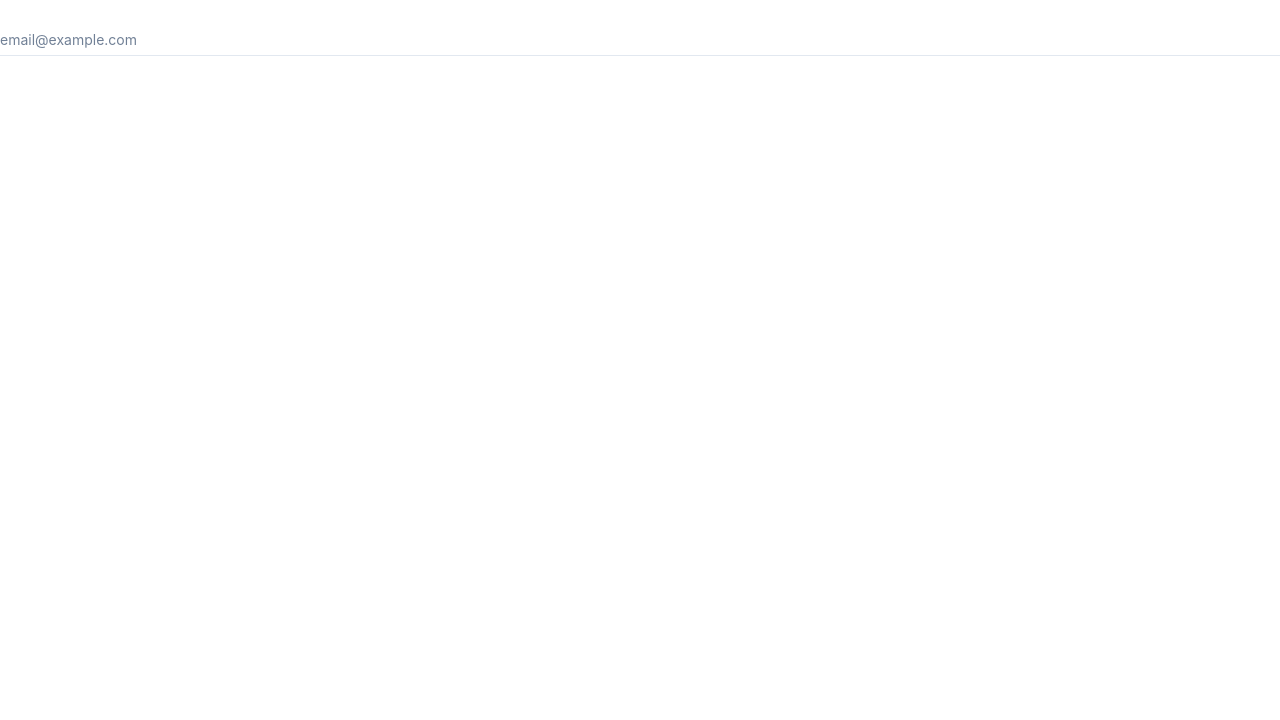
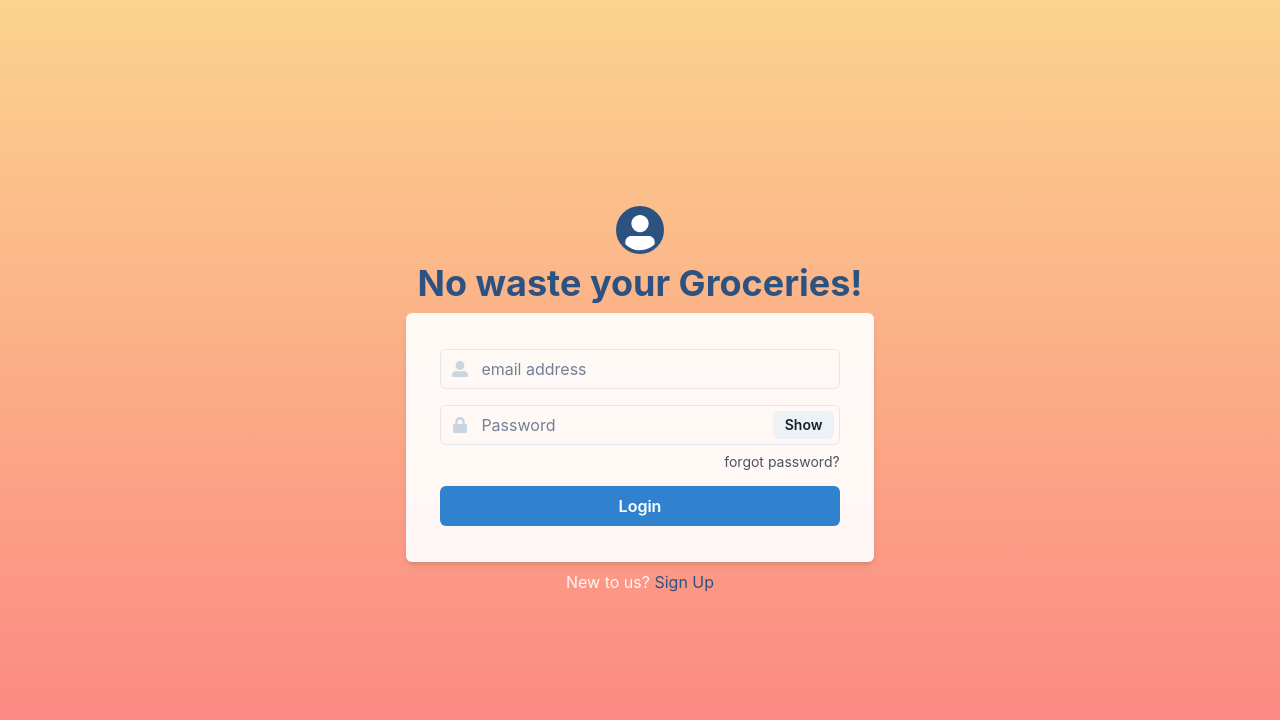
Before and after one commit to mango-apps/no-groceries-waste-app, a React (Vite) app: page / in a window 1280 px wide. Shown: the top 720 px of the page. Built offline with nearby package versions, Linux system fonts and the light colour scheme.

Commit message:
:art: login start

```diff
--- a/package.json
+++ b/package.json
@@ -14,6 +14,7 @@
     "framer-motion": "^6.3.11",
     "react": "^18.0.0",
     "react-dom": "^18.0.0",
+    "react-icons": "^4.4.0",
     "react-router-dom": "^6.3.0"
   },
   "devDependencies": {
--- a/src/pages/Login.tsx
+++ b/src/pages/Login.tsx
@@ -1,15 +1,106 @@
-import { Input, Stack } from '@chakra-ui/react'
+import { useState } from 'react'
+import {
+	Flex,
+	Heading,
+	Input,
+	Button,
+	InputGroup,
+	Stack,
+	InputLeftElement,
+	chakra,
+	Box,
+	Link,
+	Avatar,
+	FormControl,
+	FormHelperText,
+	InputRightElement
+} from '@chakra-ui/react'
+import { FaUserAlt, FaLock } from 'react-icons/fa'
+
+const CFaUserAlt = chakra(FaUserAlt)
+const CFaLock = chakra(FaLock)
 
 export function Login() {
+	const [showPassword, setShowPassword] = useState(false)
+
+	const handleShowClick = () => setShowPassword(!showPassword)
+
 	return (
-		<Stack spacing={6}>
-			<label htmlFor='Login Email'></label>
-			<Input
-				name='Login Email'
-				variant='flushed'
-				size={'sm'}
-				placeholder='email@example.com'
-			/>
-		</Stack>
+		<Flex
+			flexDirection='column'
+			width='100wh'
+			height='100vh'
+			bgGradient='linear(to-b, orange.200, red.300)'
+			justifyContent='center'
+			alignItems='center'
+		>
+			<Stack
+				flexDir='column'
+				mb='2'
+				justifyContent='center'
+				alignItems='center'
+			>
+				<Avatar bg='blue.700' />
+				<Heading color='blue.700'>No waste your Groceries!</Heading>
+				<Box minW={{ base: '90%', md: '468px' }}>
+					<form>
+						<Stack
+							spacing={4}
+							paddingX={'2.15rem'}
+							paddingY={'2.25rem'}
+							backgroundColor='whiteAlpha.900'
+							boxShadow='md'
+							borderRadius={'md'}
+						>
+							<FormControl>
+								<InputGroup>
+									<InputLeftElement
+										pointerEvents='none'
+										children={<CFaUserAlt color='gray.300' />}
+									/>
+									<Input type='email' placeholder='email address' />
+								</InputGroup>
+							</FormControl>
+							<FormControl>
+								<InputGroup>
+									<InputLeftElement
+										pointerEvents='none'
+										color='gray.300'
+										children={<CFaLock color='gray.300' />}
+									/>
+									<Input
+										type={showPassword ? 'text' : 'password'}
+										placeholder='Password'
+									/>
+									<InputRightElement width='4.5rem'>
+										<Button h='1.75rem' size='sm' onClick={handleShowClick}>
+											{showPassword ? 'Hide' : 'Show'}
+										</Button>
+									</InputRightElement>
+								</InputGroup>
+								<FormHelperText textAlign='right'>
+									<Link>forgot password?</Link>
+								</FormHelperText>
+							</FormControl>
+							<Button
+								borderRadius={'md'}
+								type='submit'
+								variant='solid'
+								colorScheme='blue'
+								width='full'
+							>
+								Login
+							</Button>
+						</Stack>
+					</form>
+				</Box>
+			</Stack>
+			<Box color={'whiteAlpha.900'}>
+				New to us?{' '}
+				<Link color='blue.700' href='#'>
+					Sign Up
+				</Link>
+			</Box>
+		</Flex>
 	)
 }
```
Also changed, not shown: 1 other file (tests, documents, lock files or other folders).
